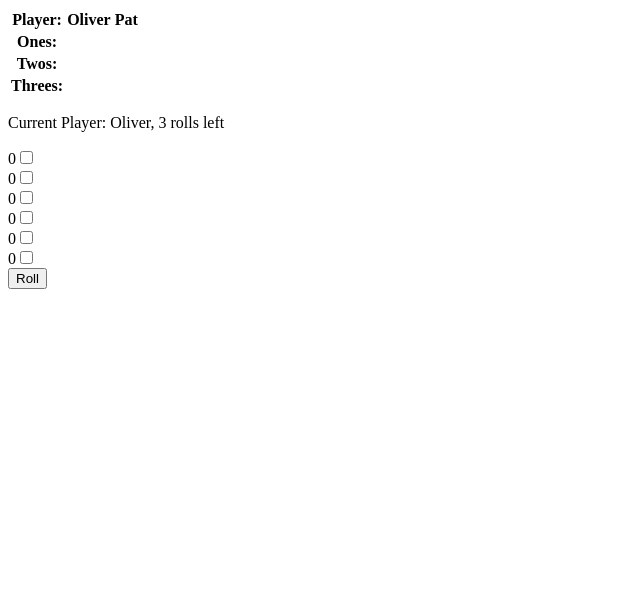
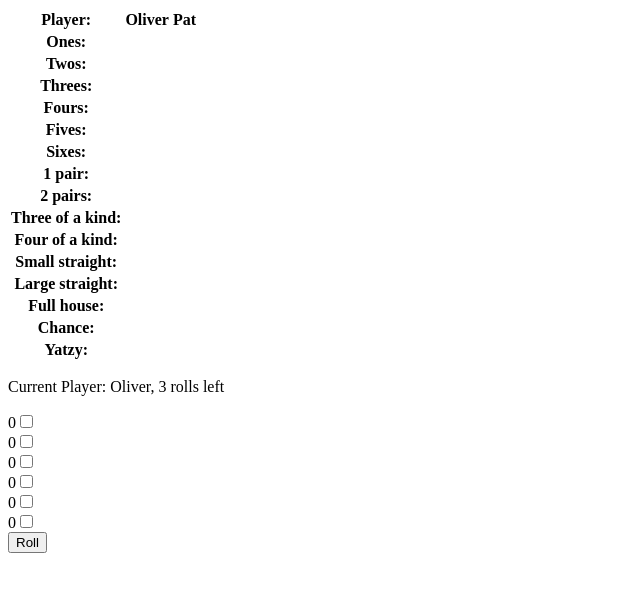
Before and after one commit to oliver-norden/react-redux-yatzy, a React (Create React App) app: page / in a window 1280 px wide. Shown: the top 592 px of the page, without its empty margins (0-640 px from the left). Built offline with nearby package versions, Linux system fonts and the light colour scheme; the HTML template or start-up script is replaced by a standard one.

Commit message:
Cleanup and all score fields

```diff
--- a/src/components/playing-field/Field.js
+++ b/src/components/playing-field/Field.js
@@ -5,8 +5,6 @@ import FieldRow from './FieldRow';
 class Field extends Component {
     render() {
         const { posScore, players } = this.props;
-        console.log(posScore);
-        console.log(players);
         return (
             <table>
                 <thead>
@@ -26,6 +24,18 @@ class Field extends Component {
                     <FieldRow players={players} header='Ones:' score='1' />
                     <FieldRow players={players} header='Twos:' score='2' />
                     <FieldRow players={players} header='Threes:' score='3' />
+                    <FieldRow players={players} header='Fours:' score='4' />
+                    <FieldRow players={players} header='Fives:' score='5' />
+                    <FieldRow players={players} header='Sixes:' score='6' />
+                    <FieldRow players={players} header='1 pair:' score='one pair' />
+                    <FieldRow players={players} header='2 pairs:' score='two pairs' />
+                    <FieldRow players={players} header='Three of a kind:' score='threeOfAKind' />
+                    <FieldRow players={players} header='Four of a kind:' score='fourOfAKind' />
+                    <FieldRow players={players} header='Small straight:' score='small straight' />
+                    <FieldRow players={players} header='Large straight:' score='large straight' />
+                    <FieldRow players={players} header='Full house:' score='full house' />
+                    <FieldRow players={players} header='Chance:' score='chance' />
+                    <FieldRow players={players} header='Yatzy:' score='yatzy' />
                 </tbody>
             </table>
         )
--- a/src/components/playing-field/FieldRow.js
+++ b/src/components/playing-field/FieldRow.js
@@ -4,7 +4,6 @@ import { connect } from 'react-redux';
 class FieldRow extends Component {
 
     getCell = playerId => {
-        console.log(this.props);
         if (playerId === this.props.curPlayerIdx) {
             return this.props.posScore[this.props.score];
         }
@@ -12,9 +11,7 @@ class FieldRow extends Component {
     }
 
     render() {
-
         const { players, header } = this.props;
-        console.log(header);
         return (
             <tr>
                 <th>{header}</th>
```
